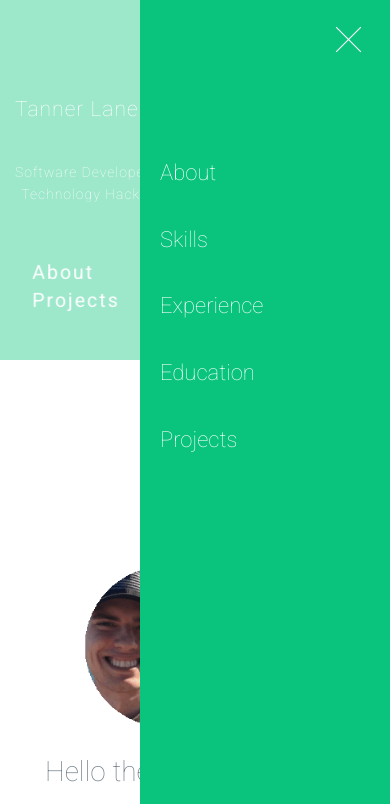
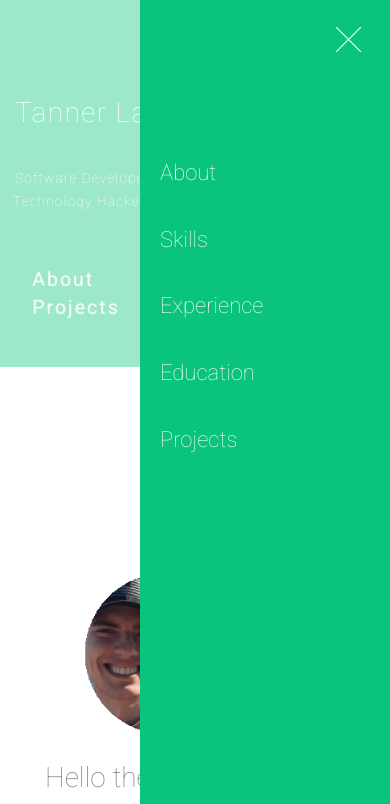
Before and after one commit to tal763/tal763.github.io, a website: page index.html in a window 390 px wide. Both pictures are taken after a click on the button 350 px from the left and 39 px from the top of the page. Shown: the top 804 px of the page. Drawn offline with nearby package versions, Linux system fonts and the light colour scheme; files that its build step writes are made by us from their sources; a web font is replaced by a local one.

Commit message:
subtitle list adjustment

```diff
--- a/index.html
+++ b/index.html
@@ -347,7 +347,7 @@ Tanner personal portfolio, Tanner Lane personal porfolio">
       </div> -->
       <!-- End #lead-down -->
     <!-- End #lead -->
-
+<div class="main-page">
     <div id="about">
       <div class="container">
         <div class="row">
@@ -593,6 +593,7 @@ Tanner personal portfolio, Tanner Lane personal porfolio">
      <!-- End #contact-form -->
      <!-- </div> -->
      <!-- End #contact -->
+</div>
      <footer>
           <div class="container">
                <div class="row">
--- a/js/scripts.js
+++ b/js/scripts.js
@@ -135,4 +135,32 @@
          ++clicks;
      });
 
+     var clicks = 0;
+     $('.sidebarBtn').click(function() {
+         if (clicks %2 == 0){
+              $('#main-page').animate({
+                  opacity: '0.4'
+             });
+         } else{
+              $('#main-page').animate({
+                 opacity: '1'
+            });
+         }
+         ++clicks;
+     });
+
+     var clicks = 0;
+     $('.sidebarBtn').click(function() {
+         if (clicks %2 == 0){
+              $('footer').animate({
+                  opacity: '0.4'
+             });
+         } else{
+              $('footer').animate({
+                 opacity: '1'
+            });
+         }
+         ++clicks;
+     });
+
 })(jQuery);
--- a/scss/styles.scss
+++ b/scss/styles.scss
@@ -258,6 +258,10 @@ body {
      }
 }
 
+#main-page {
+
+}
+
 // test menu code
 .sidebar {
      position: fixed;
@@ -722,7 +726,7 @@ footer p {
 }
 
 #subtitle-list li {
-     transform: translate(-4vh,-1vh);
+     transform: translate(-5vh,-1vh);
      display: inline-block;
 }
 
@@ -1456,6 +1460,7 @@ ul#horizontal-list li a {
 }
 // Small Devices
 @media only screen and (max-width : 768px) {
+     width: auto;
      header {
           position: fixed;
           display: none;
@@ -1532,6 +1537,7 @@ ul#horizontal-list li a {
 }
 // Extra Small Devices
 @media only screen and (max-width : 480px) {
+     width: auto;
      #lead-content {
           h1 {
                font-size: 1.5em;
```
Also changed, not shown: css/styles.css, js/scripts.min.js.
